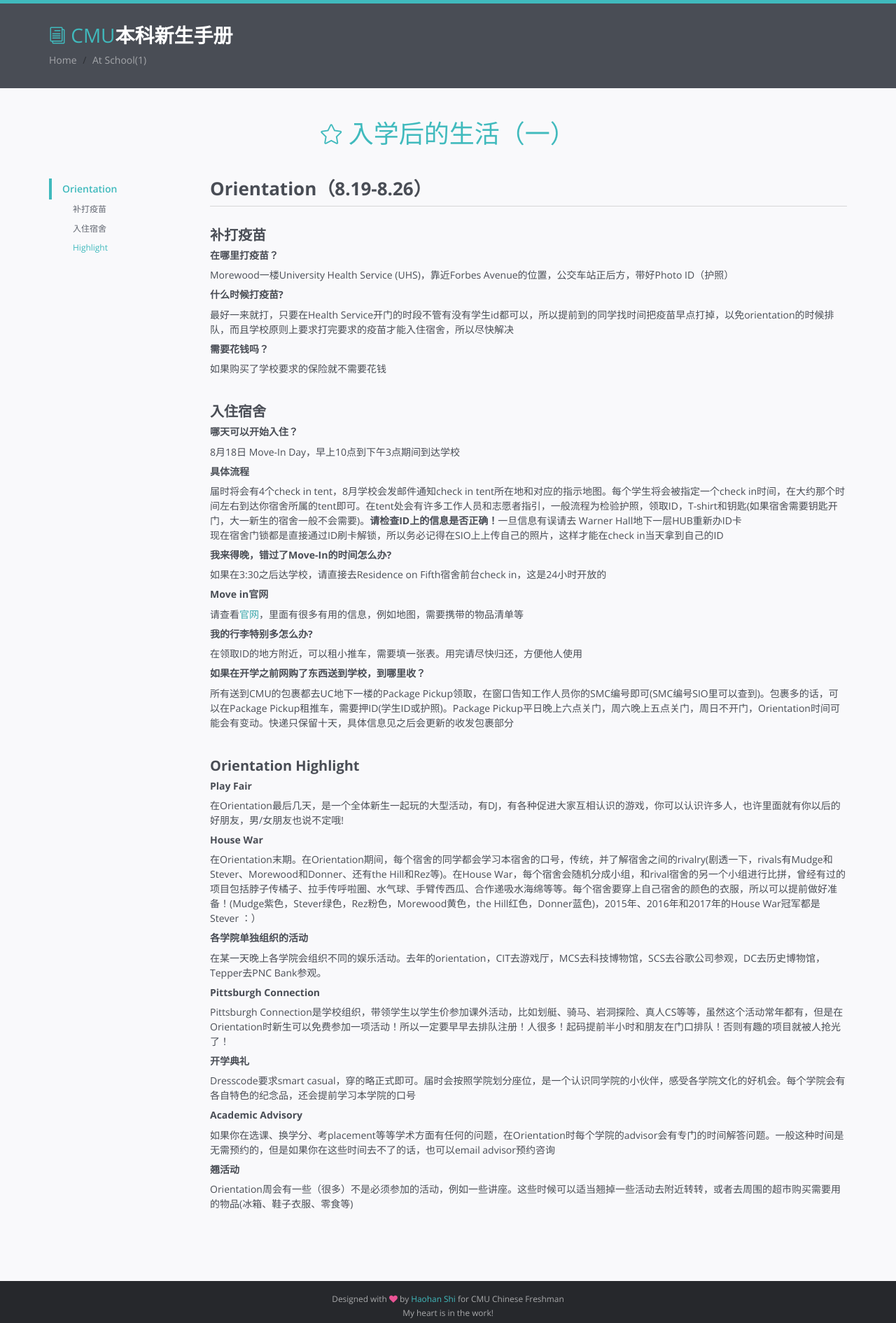
After one commit to haohanshi/Freshman-Prepare-Guide, a Django app: page /guide/at_school_1 in a window 1280 px wide. The commit adds this page. Shown: the whole page at 70% size. Run offline with Django 3.2, Linux system fonts and the light colour scheme; some libraries are stand-ins or nearby versions.

Commit message:
add at school 1

```diff
--- /dev/null
+++ b/guide/templates/guide/at_school_1.html
@@ -0,0 +1,113 @@
+{% extends "guide/base.html" %}
+{% block css %}
+{% load staticfiles %}
+<link rel="stylesheet" href="{% static 'guide/plugins/prism/prism.css' %}">
+<link rel="stylesheet" href="{% static 'guide/plugins/lightbox/dist/ekko-lightbox.min.css' %}">
+{% endblock %}
+
+{% block js %}
+{% load staticfiles %}
+<script type="text/javascript" src="{% static 'guide/plugins/prism/prism.js' %}"></script>
+<script type="text/javascript" src="{% static 'guide/plugins/jquery-scrollTo/jquery.scrollTo.min.js' %}"></script>
+<script type="text/javascript" src="{% static 'guide/plugins/lightbox/dist/ekko-lightbox.min.js' %}"></script>
+{% endblock %}
+
+{% block body %}
+<body class="body-primary">
+    <div class="page-wrapper">
+        <!-- ******Header****** -->
+        <header id="header" class="header">
+            <div class="container">
+                <div class="branding">
+                    <h1 class="logo">
+                        <a href="{% url 'home' %}">
+                            <span aria-hidden="true" class="icon_documents_alt icon"></span>
+                            <span class="text-highlight">CMU</span><span class="text-bold">本科新生手册</span>
+                        </a>
+                    </h1>
+                </div><!--//branding-->
+                <ol class="breadcrumb">
+                    <li><a href="{% url 'home' %}">Home</a></li>
+                    <li class="active">At School(1)</li>
+                </ol>
+            </div><!--//container-->
+        </header><!--//header-->
+        <div class="doc-wrapper">
+            <div class="container">
+                <div id="doc-header" class="doc-header text-center">
+                    <h1 class="doc-title"><i class="icon icon_star_alt"></i> 入学后的生活（一）</h1>
+                </div><!--//doc-header-->
+                <div class="doc-body">
+                    <div class="doc-content">
+                        <div class="content-inner">
+                            <section id="orientation" class="doc-section">
+                                <h2 class="section-title">Orientation（8.19-8.26）</h2>
+                                <div class="section-block">
+                                    <div id="immune" class="section-block">
+                                        <h3 class="block-title">补打疫苗</h3>
+                                        <h6>在哪里打疫苗？</h6>
+                                        <p>Morewood一楼University Health Service (UHS)，靠近Forbes Avenue的位置，公交车站正后方，带好Photo ID（护照）</p>
+                                        <h6>什么时候打疫苗?</h6>
+                                        <p>最好一来就打，只要在Health Service开门的时段不管有没有学生id都可以，所以提前到的同学找时间把疫苗早点打掉，以免orientation的时候排队，而且学校原则上要求打完要求的疫苗才能入住宿舍，所以尽快解决</p>
+                                        <h6>需要花钱吗？</h6>
+                                        <p>如果购买了学校要求的保险就不需要花钱</p>
+                                    </div>
+                                    <div id="dorm" class="section-block">
+                                        <h3 class="block-title">入住宿舍</h3>
+                                        <h6>哪天可以开始入住？</h6>
+                                        <p>8月18日 Move-In Day，早上10点到下午3点期间到达学校</p>
+                                        <h6>具体流程</h6>
+                                        <p>届时将会有4个check in tent，8月学校会发邮件通知check in tent所在地和对应的指示地图。每个学生将会被指定一个check in时间，在大约那个时间左右到达你宿舍所属的tent即可。在tent处会有许多工作人员和志愿者指引，一般流程为检验护照，领取ID，T-shirt和钥匙(如果宿舍需要钥匙开门，大一新生的宿舍一般不会需要)。<b>请检查ID上的信息是否正确！</b>一旦信息有误请去 Warner Hall地下一层HUB重新办ID卡</br>现在宿舍门锁都是直接通过ID刷卡解锁，所以务必记得在SIO上上传自己的照片，这样才能在check in当天拿到自己的ID</p>
+                                        <h6>我来得晚，错过了Move-In的时间怎么办?</h6>
+                                        <p>如果在3:30之后达学校，请直接去Residence on Fifth宿舍前台check in，这是24小时开放的</p>
+                                        <h6>Move in官网</h6>
+                                        <p>请查看<a href="https://www.cmu.edu/housing/resident-services/move-in-first.html" target="_blank">官网</a>，里面有很多有用的信息，例如地图，需要携带的物品清单等</p>
+                                        <h6>我的行李特别多怎么办? </h6>
+                                        <p>在领取ID的地方附近，可以租小推车，需要填一张表。用完请尽快归还，方便他人使用</p>
+                                        <h6>如果在开学之前网购了东西送到学校，到哪里收？</h6>
+                                        <p>所有送到CMU的包裹都去UC地下一楼的Package Pickup领取，在窗口告知工作人员你的SMC编号即可(SMC编号SIO里可以查到)。包裹多的话，可以在Package Pickup租推车，需要押ID(学生ID或护照)。Package Pickup平日晚上六点关门，周六晚上五点关门，周日不开门，Orientation时间可能会有变动。快递只保留十天，具体信息见之后会更新的收发包裹部分</p>
+                                    </div>
+                                    <div id="highlight" class="section-block">
+                                        <h3 class="block-title">Orientation Highlight</h3>
+                                        <h6>Play Fair</h6>
+                                        <p>在Orientation最后几天，是一个全体新生一起玩的大型活动，有DJ，有各种促进大家互相认识的游戏，你可以认识许多人，也许里面就有你以后的好朋友，男/女朋友也说不定哦!</p>
+                                        <h6>House War</h6>
+                                        <p>在Orientation末期。在Orientation期间，每个宿舍的同学都会学习本宿舍的口号，传统，并了解宿舍之间的rivalry(剧透一下，rivals有Mudge和Stever、Morewood和Donner、还有the Hill和Rez等)。在House War，每个宿舍会随机分成小组，和rival宿舍的另一个小组进行比拼，曾经有过的项目包括脖子传橘子、拉手传呼啦圈、水气球、手臂传西瓜、合作递吸水海绵等等。每个宿舍要穿上自己宿舍的颜色的衣服，所以可以提前做好准备！(Mudge紫色，Stever绿色，Rez粉色，Morewood黄色，the Hill红色，Donner蓝色)，2015年、2016年和2017年的House War冠军都是Stever ：）</p>
+                                        <h6>各学院单独组织的活动</h6>
+                                        <p>在某一天晚上各学院会组织不同的娱乐活动。去年的orientation，CIT去游戏厅，MCS去科技博物馆，SCS去谷歌公司参观，DC去历史博物馆，Tepper去PNC Bank参观。</p>
+                                        <h6>Pittsburgh Connection</h6>
+                                        <p>Pittsburgh Connection是学校组织，带领学生以学生价参加课外活动，比如划艇、骑马、岩洞探险、真人CS等等，虽然这个活动常年都有，但是在Orientation时新生可以免费参加一项活动！所以一定要早早去排队注册！人很多！起码提前半小时和朋友在门口排队！否则有趣的项目就被人抢光了！</p>
+                                        <h6>开学典礼</h6>
+                                        <p>Dresscode要求smart casual，穿的略正式即可。届时会按照学院划分座位，是一个认识同学院的小伙伴，感受各学院文化的好机会。每个学院会有各自特色的纪念品，还会提前学习本学院的口号</p>
+                                        <h6>Academic Advisory</h6>
+                                        <p>如果你在选课、换学分、考placement等等学术方面有任何的问题，在Orientation时每个学院的advisor会有专门的时间解答问题。一般这种时间是无需预约的，但是如果你在这些时间去不了的话，也可以email advisor预约咨询</p>
+                                        <h6>翘活动</h6>
+                                        <p>Orientation周会有一些（很多）不是必须参加的活动，例如一些讲座。这些时候可以适当翘掉一些活动去附近转转，或者去周围的超市购买需要用的物品(冰箱、鞋子衣服、零食等)</p>
+                                    </div>
+                                </div>
+                            </section><!--//doc-section-->
+                        </div><!--//content-inner-->
+                    </div><!--//doc-content-->
+                    <div class="doc-sidebar hidden-xs">
+                        <nav id="doc-nav">
+                            <ul id="doc-menu" class="nav doc-menu" data-spy="affix">
+                                <li>
+                                    <a class="scrollto" href="#orientation">Orientation</a>
+                                    <ul class="nav doc-sub-menu">
+                                        <li><a class="scrollto" href="#immune">补打疫苗</a></li>
+                                        <li><a class="scrollto" href="#dorm">入住宿舍</a></li>
+                                        <li><a class="scrollto" href="#highlight">Highlight</a></li>
+                                    </ul><!--//nav-->
+                                </li>
+                            </ul><!--//doc-menu-->
+                        </nav>
+                    </div><!--//doc-sidebar-->
+                </div><!--//doc-body-->
+            </div><!--//container-->
+        </div><!--//doc-wrapper-->
+
+    </div><!--//page-wrapper-->
+    {% include "guide/footer.html" %}
+
+</body>
+{% endblock %}
--- a/guide/templates/guide/preface.html
+++ b/guide/templates/guide/preface.html
@@ -36,7 +36,6 @@
             <div class="container">
                 <div id="doc-header" class="doc-header text-center">
                     <h1 class="doc-title"><i class="icon fa fa-paper-plane"></i> 前 言</h1>
-                    <!-- <div class="meta"><i class="fa fa-clock-o"></i> Last updated: Jan 25th, 2016</div> -->
                 </div><!--//doc-header-->
                 <div class="doc-body">
                     <div class="doc-content">
--- a/guide/urls.py
+++ b/guide/urls.py
@@ -8,4 +8,5 @@ urlpatterns = [
     url(r'^vpn$', views.vpn, name='vpn'),
     url(r'^checklist_1$', views.checklist_1, name='checklist_1'),
     url(r'^checklist_2$', views.checklist_2, name='checklist_2'),
+    url(r'^at_school_1$', views.at_school_1, name='at_school_1'),
 ]
--- a/guide/views.py
+++ b/guide/views.py
@@ -22,3 +22,6 @@ def checklist_1(request):
 
 def checklist_2(request):
     return render(request, 'guide/checklist_2.html')
+
+def at_school_1(request):
+    return render(request, 'guide/at_school_1.html')
```
Also changed, not shown: guide/templates/guide/index.html (+11 -1 lines).
